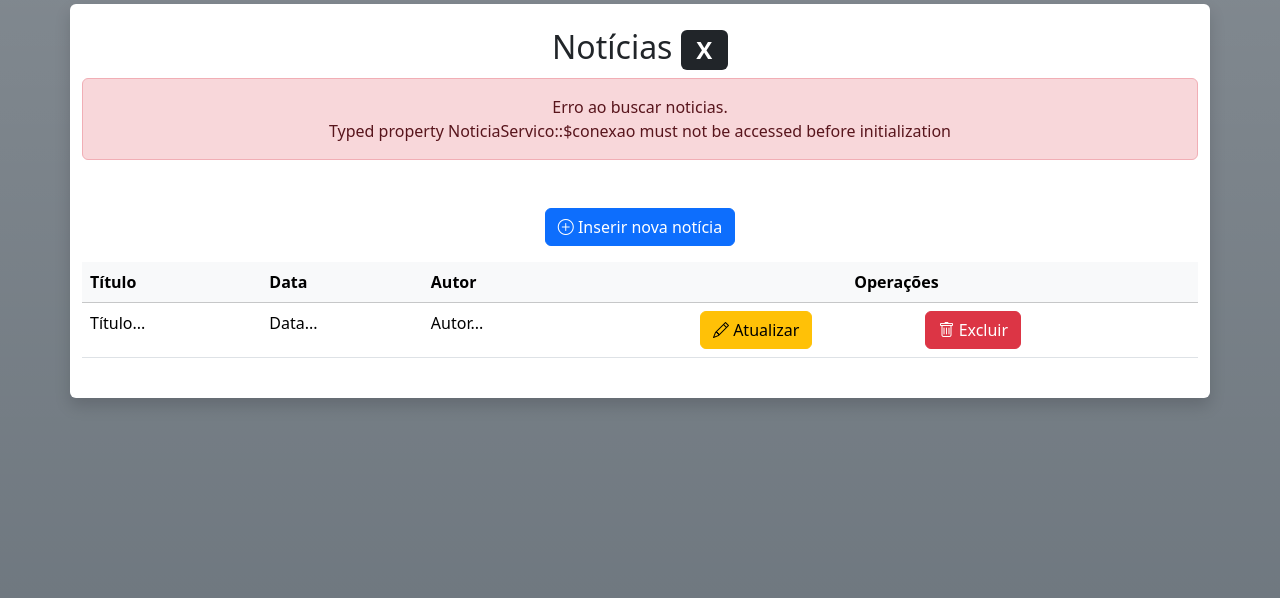
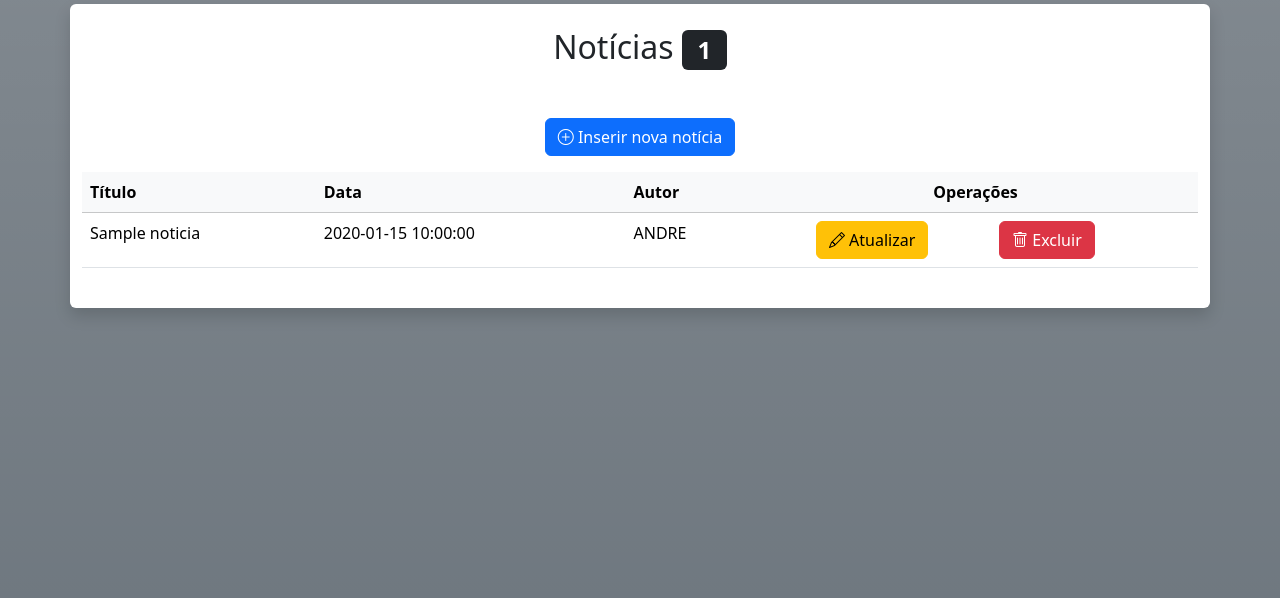
Before and after one commit to AndreVictordmr/microblog-andre, a PHP site: page /admin/noticias.php in a window 1280 px wide. Shown: the part 73-671 px from the top of the page. Run offline with PHP 8.4, Linux system fonts and the light colour scheme; the visitor is signed in with stand-in values (Sample User, id 1); data comes from the database, SQL or seed files in the repository; tables that the repository leaves empty hold one stand-in row (values such as "Sample post").

Commit message:
Mostrando as noticias

```diff
--- a/admin/noticias.php
+++ b/admin/noticias.php
@@ -23,7 +23,7 @@ require_once "../includes/cabecalho-admin.php";
 <div class="row">
 	<article class="col-12 bg-white rounded shadow my-1 py-4">
 
-		<h2 class="text-center">Notícias <span class="badge bg-dark">X</span></h2>
+		<h2 class="text-center">Notícias <span class="badge bg-dark"><?= count($noticias) ?></span></h2>
 		<?php if($erro){ ?>
 			<p class="alert alert-danger text-center"><?=$erro?></p>
 		<?php } ?>
@@ -48,27 +48,27 @@ require_once "../includes/cabecalho-admin.php";
 
 				<tbody>
 
-
+				<?php foreach( $noticias as $noticia ){ ?>
 					<tr>
-                        <td> Título... </td>
-                        <td> Data... </td>
-						<td> Autor... </td>
+                        <td> <?= $noticia['titulo'] ?> </td>
+                        <td> <?= $noticia['data'] ?> </td>
+						<td> <?= $noticia['autor'] ?> </td>
 
 
 						<td class="text-center">
 							<a class="btn btn-warning"
-							href="noticia-atualiza.php">
+							href="noticia-atualiza.php?id=<?= $noticia['id'] ?>">
 							<i class="bi bi-pencil"></i> Atualizar
 							</a>
 						</td>
 						<td>
 							<a class="btn btn-danger excluir"
-							href="noticia-exclui.php">
+							href="noticia-exclui.php<?= $noticia['id'] ?>">
 							<i class="bi bi-trash"></i> Excluir
 							</a>
 						</td>
 					</tr>
-
+				<?php }?>
 				</tbody>
 			</table>
 	</div>
--- a/src/Services/NoticiaServico.php
+++ b/src/Services/NoticiaServico.php
@@ -5,12 +5,14 @@ class NoticiaServico{
 
     public function __construct()
     {
-        $conexao = Conecta::getConexao();
+        $this->conexao = Conecta::getConexao();
     }
 
     public function buscar():array{
-        $sql = "SELECT * from noticia ORDER BY DATA DESC.";
+        $sql = "SELECT noticia.id, noticia.titulo, noticia.data, usuario.nome as autor from noticia join usuario on noticia.usuario_id = usuario.id  ORDER BY DATA DESC";
         $pega = $this->conexao->query($sql);
         return $pega->fetchAll();
     }
+
+
 }
```
